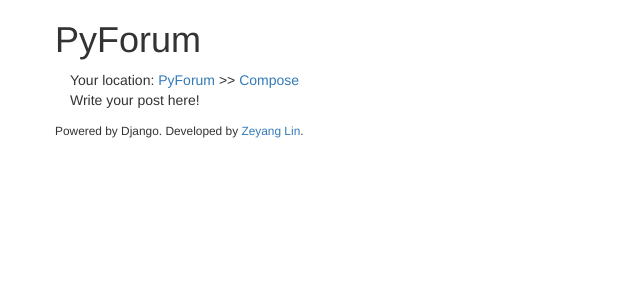
After one commit to linzeyang/pyforum, a Django app: template pyforum/templates/pyforum/compose.html in a window 1280 px wide. The commit adds this page. Shown: the top 300 px of the page, without its empty margins (0-640 px from the left). Run offline with Django 3.2, Linux system fonts and the light colour scheme; the template is opened without the code that fills it, so the values that code supplies are empty; some libraries are stand-ins or nearby versions.

Commit message:
[Alpha-2.0] Create prototype of compose page

```diff
--- /dev/null
+++ b/pyforum/templates/pyforum/compose.html
@@ -0,0 +1,11 @@
+{% extends 'pyforum/base.html' %}
+
+{% block title %}Compose | PyForum{% endblock %}
+
+{% block nav %}
+Your location: <a href="{% url 'pyforum:forum_list' %}">PyForum</a> >> <a href="">Compose</a>
+{% endblock %}
+
+{% block content %}
+<p>Write your post here!</p>
+{% endblock %}
--- a/pyforum/templates/pyforum/thread_detail.html
+++ b/pyforum/templates/pyforum/thread_detail.html
@@ -15,7 +15,9 @@
   {% for post in thread.post_set.all %}
   <article class="row">
     <header class="col-md-offset-1"><h3>{{ post.title }}</h3></header>
-    <p class="col-md-offset-1">Posted: {{ post.time_posted }}  By: {{post.user.username}}</p>
+    <p class="col-md-offset-1">
+      Posted: {{ post.time_posted }} By: <a href="{% url 'pyforum:user_detail' post.user.id %}">{{post.user.username}}</a>
+    </p>
     <p class="col-md-10 col-md-offset-1">{{ post.content }}</p>
   </article>
   {% endfor %}
--- a/pyforum/urls.py
+++ b/pyforum/urls.py
@@ -17,6 +17,7 @@ urlpatterns = patterns('pyforum.views',
 
     url(r'^$', 'forum_list', name='forum_list'),
     url(r'^forum/(?P<forum_id>\d+)/$', 'forum_detail', name='forum_detail'),
+    url(r'^forum/(?P<forum_id>\d+)/compose/$', 'compose', name='compose'),
     url(r'^thread/(?P<thread_id>\d+)/$', 'thread_detail', name='thread_detail'),
     url(r'^user/(?P<user_id>\d+)/$', 'user_detail', name='user_detail'),
 )
```
Also changed, not shown: pyforum/views.py (+7 -0 lines).
